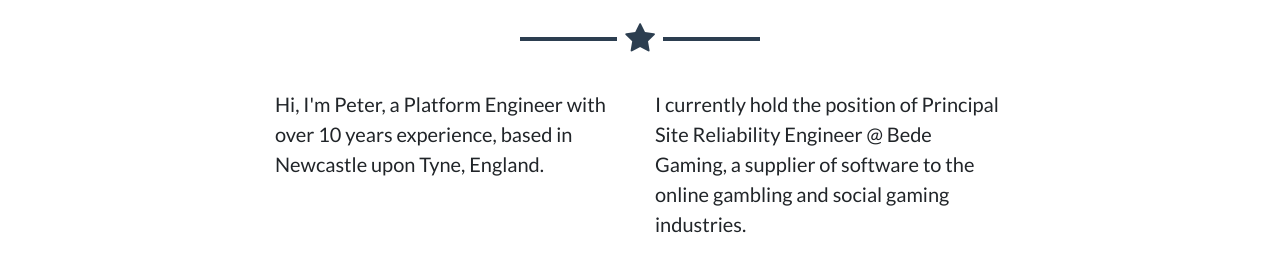
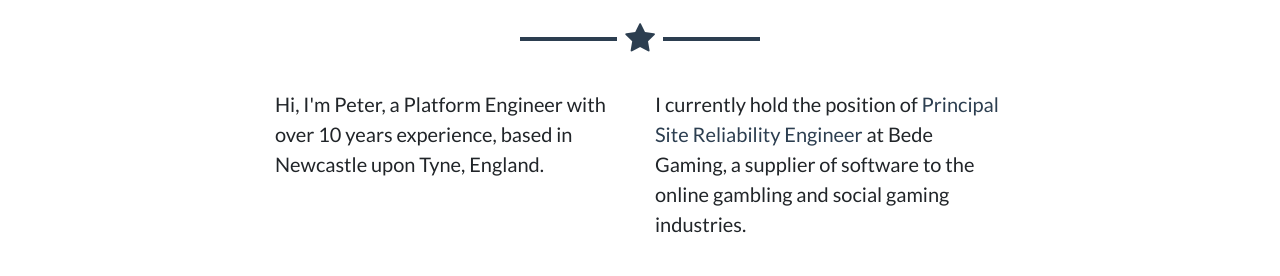
Before and after one commit to peterwardle/peterwardle.github.io, a plain HTML site: page index.html in a window 1280 px wide. Shown: the part 922-1198 px from the top of the page. Drawn offline with Linux system fonts and the light colour scheme.

Commit message:
Update job role formatting

```diff
--- a/index.html
+++ b/index.html
@@ -88,7 +88,7 @@
               <p class="lead">Hi, I'm Peter, a Platform Engineer with over 10 years experience, based in Newcastle upon Tyne, England.</p>
             </div>
             <div class="col-lg-4 mr-auto">
-              <p class="lead">I currently hold the position of Principal Site Reliability Engineer @ Bede Gaming, a supplier of software to the online gambling and social gaming industries.</p>
+              <p class="lead">I currently hold the position of <strong class="text-secondary">Principal Site Reliability Engineer</strong> at Bede Gaming, a supplier of software to the online gambling and social gaming industries.</p>
             </div>
           </div>
           <div class="text-center mt-4">
```
